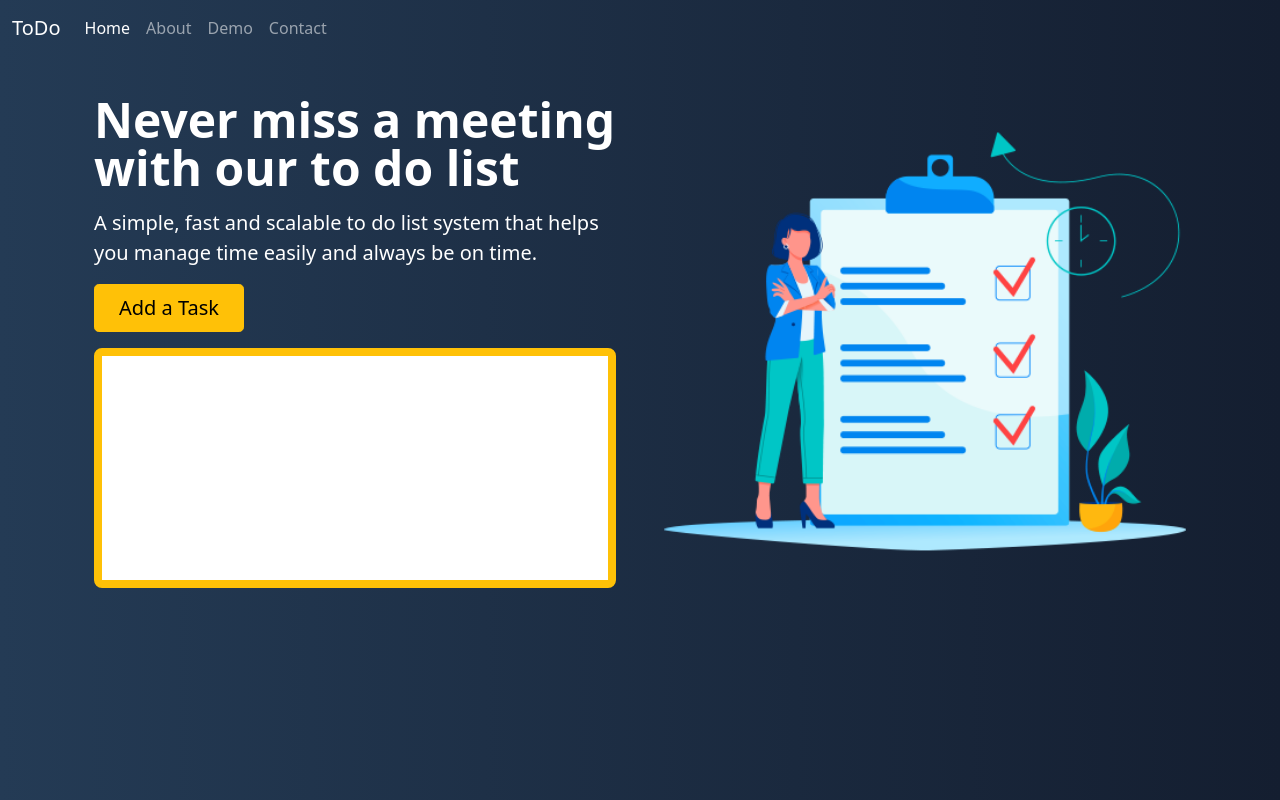
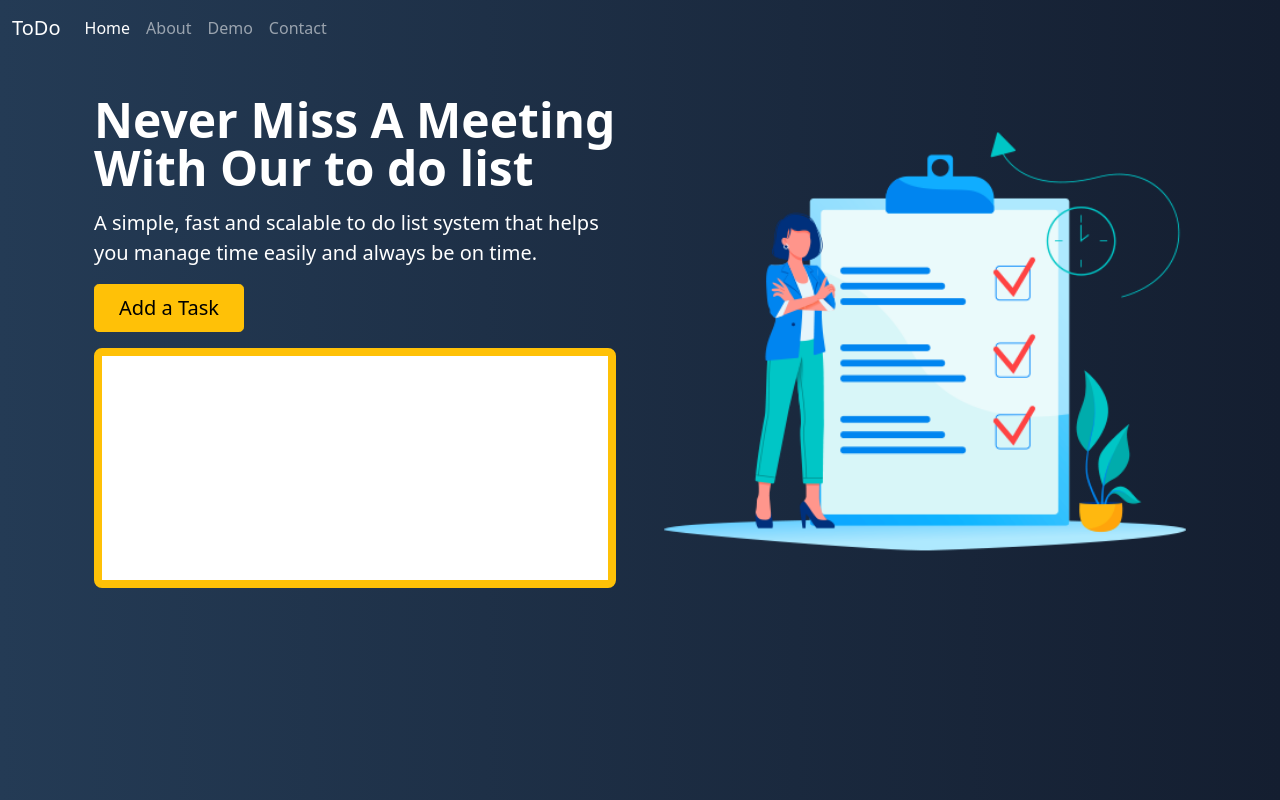
Before and after one commit to Kalelarga/First-Project, a plain HTML site: page index.html in a window 1280 px wide. Drawn offline with nearby package versions, Linux system fonts and the light colour scheme.

```diff
--- a/index.html
+++ b/index.html
@@ -2,7 +2,7 @@
 <html lang="en">
 
 <head>
-    <title>First Project</title>
+    <title>First Project v2</title>
     <!-- Required meta tags -->
     <meta charset="utf-8">
     <meta name="viewport" content="width=device-width, initial-scale=1, shrink-to-fit=no">
@@ -53,7 +53,7 @@
                         loading="lazy">
                 </div>
                 <div class="col-lg-6">
-                    <h1 class="display-5 fw-bold lh-1 mb-3">Never miss a meeting with our to do list</h1>
+                    <h1 class="display-5 fw-bold lh-1 mb-3">Never Miss A Meeting With Our to do list</h1>
                     <p class="lead">A simple, fast and scalable to do list system that helps you manage time easily
                         and always be on time.
                     </p>
```
